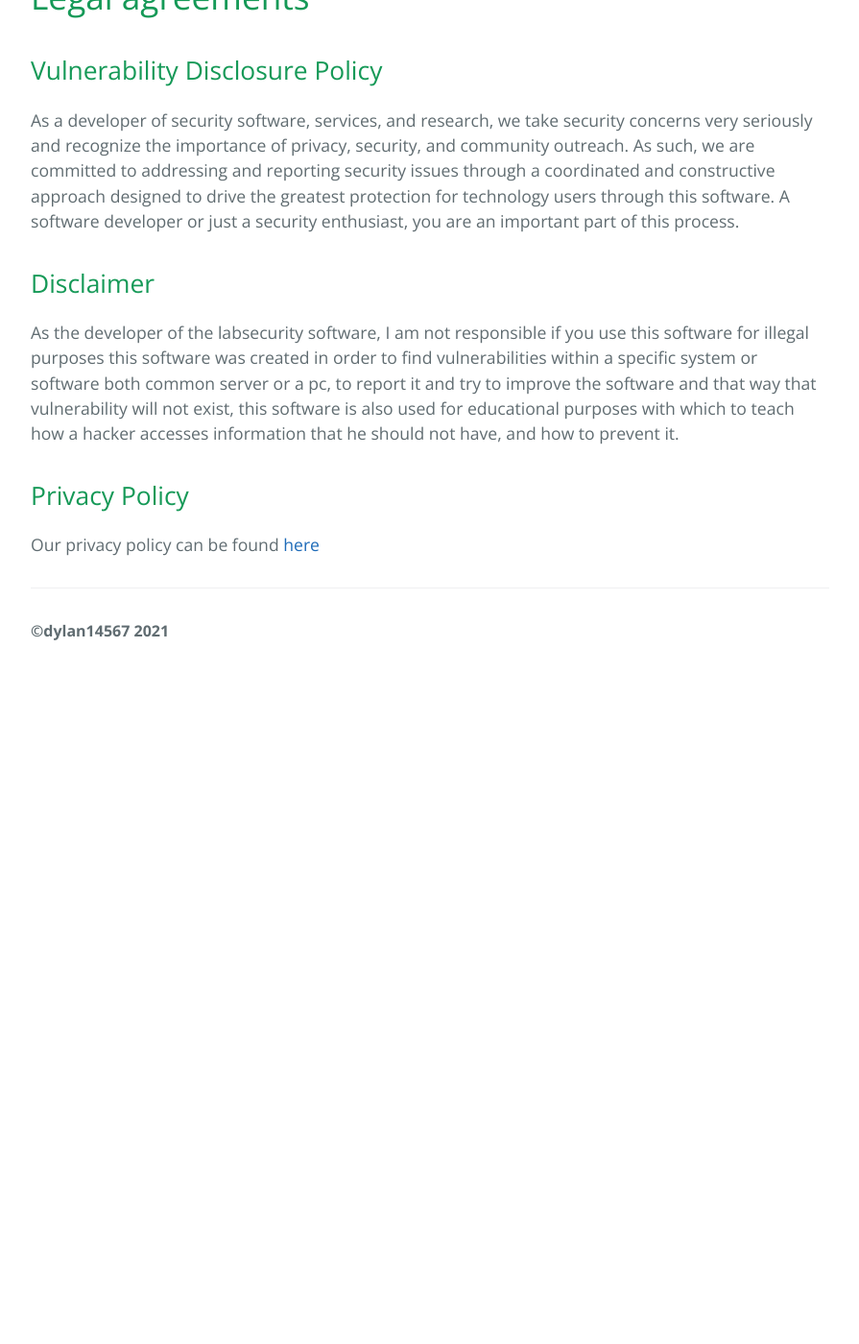
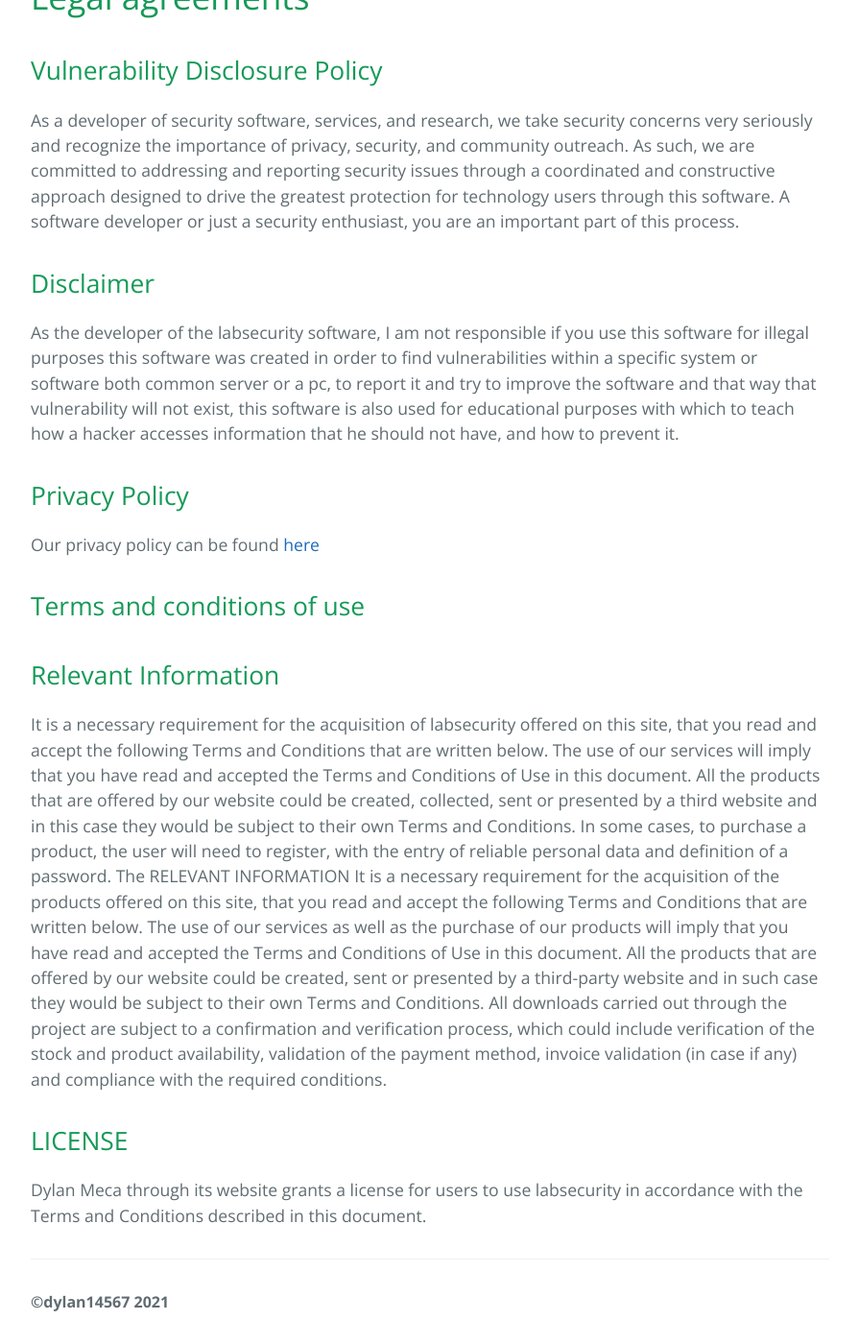
Before and after one commit to dylanmeca/labsecurity, a Jekyll site: the page built from docs/info.md, in a window 1280 px wide and 1400 px high, scrolled down 445 px. Shown: the whole window at 96% size, without its empty margins (192-1087 px from the left). Built offline with Jekyll 4.4.1, drawn with Linux system fonts in a browser that asks for light colours; before the commit the page ends 1146 px from its top, so only the background shows below that.

Commit message:
Update info.md

```diff
--- a/docs/info.md
+++ b/docs/info.md
@@ -23,3 +23,13 @@ As the developer of the labsecurity software, I am not responsible if you use th
 ## Privacy Policy
 
 Our privacy policy can be found [here](https://dylan14567.github.io/2021/03/08/POLÍTICA-DE-PRIVACIDAD.html)
+
+## Terms and conditions of use
+
+## Relevant Information
+
+It is a necessary requirement for the acquisition of labsecurity offered on this site, that you read and accept the following Terms and Conditions that are written below. The use of our services will imply that you have read and accepted the Terms and Conditions of Use in this document. All the products that are offered by our website could be created, collected, sent or presented by a third website and in this case they would be subject to their own Terms and Conditions. In some cases, to purchase a product, the user will need to register, with the entry of reliable personal data and definition of a password. The RELEVANT INFORMATION It is a necessary requirement for the acquisition of the products offered on this site, that you read and accept the following Terms and Conditions that are written below. The use of our services as well as the purchase of our products will imply that you have read and accepted the Terms and Conditions of Use in this document. All the products that are offered by our website could be created, sent or presented by a third-party website and in such case they would be subject to their own Terms and Conditions. All downloads carried out through the project are subject to a confirmation and verification process, which could include verification of the stock and product availability, validation of the payment method, invoice validation (in case if any) and compliance with the required conditions.
+
+## LICENSE
+
+Dylan Meca through its website grants a license for users to use labsecurity in accordance with the Terms and Conditions described in this document.
```
